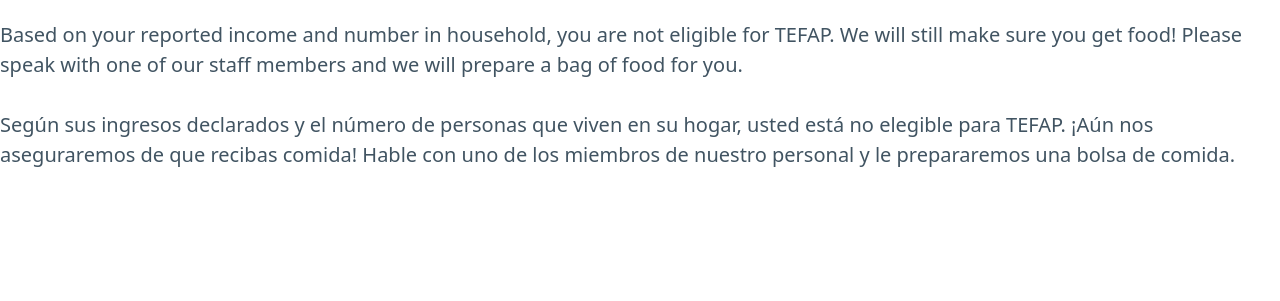
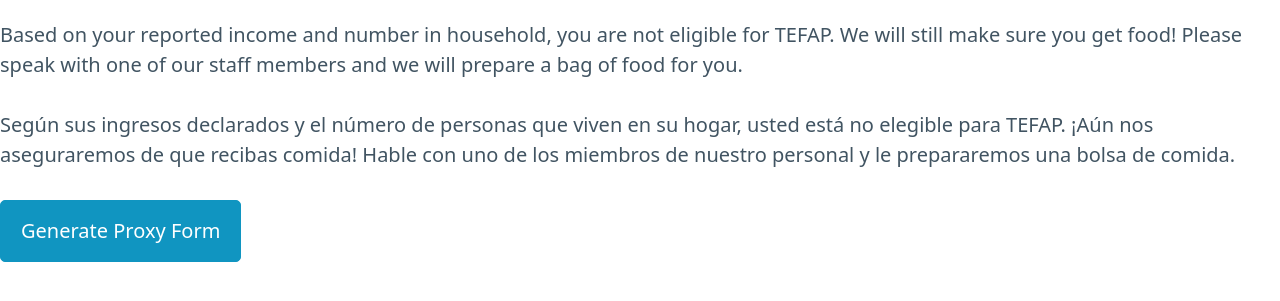
Before and after one commit to point-church-food-pantry/guestbook, a Django app: page /guestbook_sign_in/submission_complete/1/1 in a window 1280 px wide. Shown: the part 140-441 px from the top of the page. Run offline with Django 4.2, Linux system fonts and the light colour scheme.

Commit message:
Add files via upload

```diff
--- a/guestbook_sign_in/templates/submission_complete.html
+++ b/guestbook_sign_in/templates/submission_complete.html
@@ -24,6 +24,8 @@
         <h3>Thank You!</h3>
         <p>Based on your reported income and number in household, you are {{ flag_english }} for TEFAP. {{ instructions_english }}</p>
         <p>Según sus ingresos declarados y el número de personas que viven en su hogar, usted está {{ flag_spanish }} para TEFAP. {{ instructions_spanish }}</p>
-
+        <div>
+        <a href="{% url 'generate_proxy_form' guest_ID %}" role="button">Generate Proxy Form</a>
+        </div>
     </body>
 </html>
```
